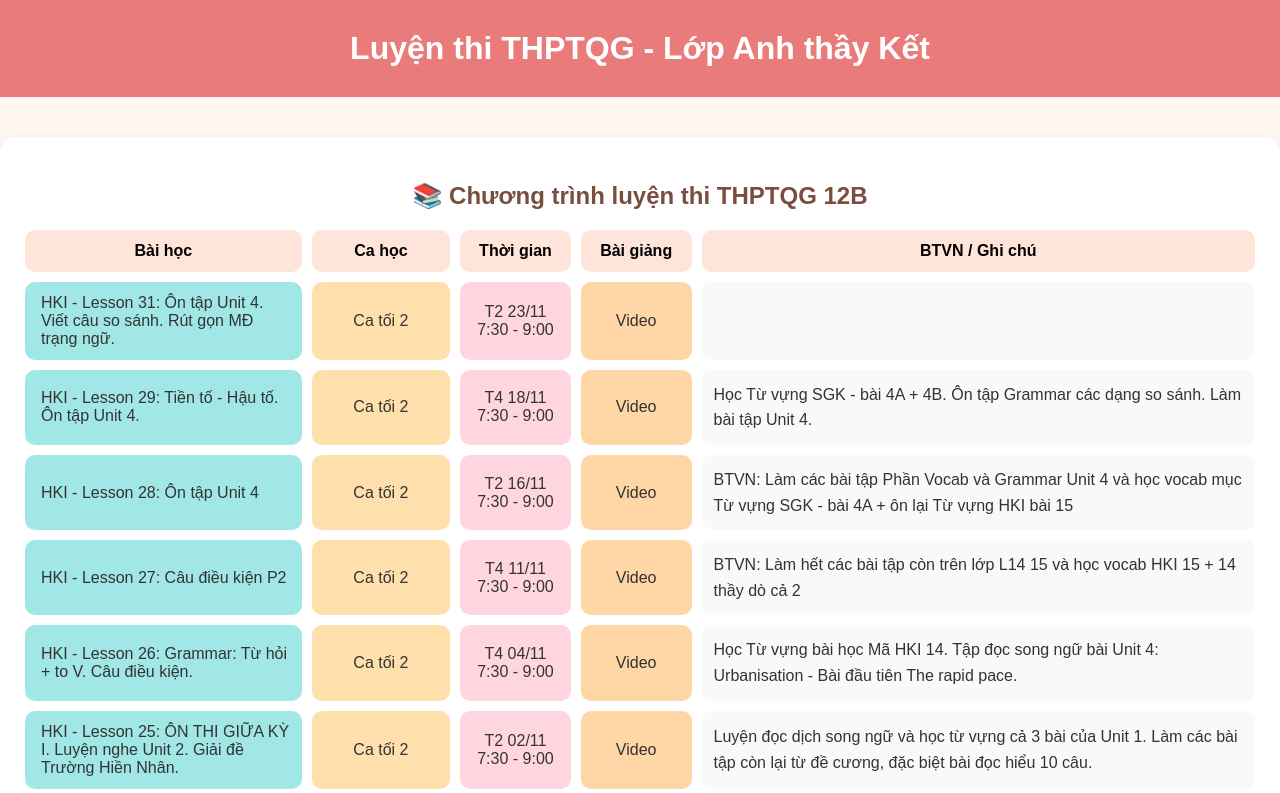
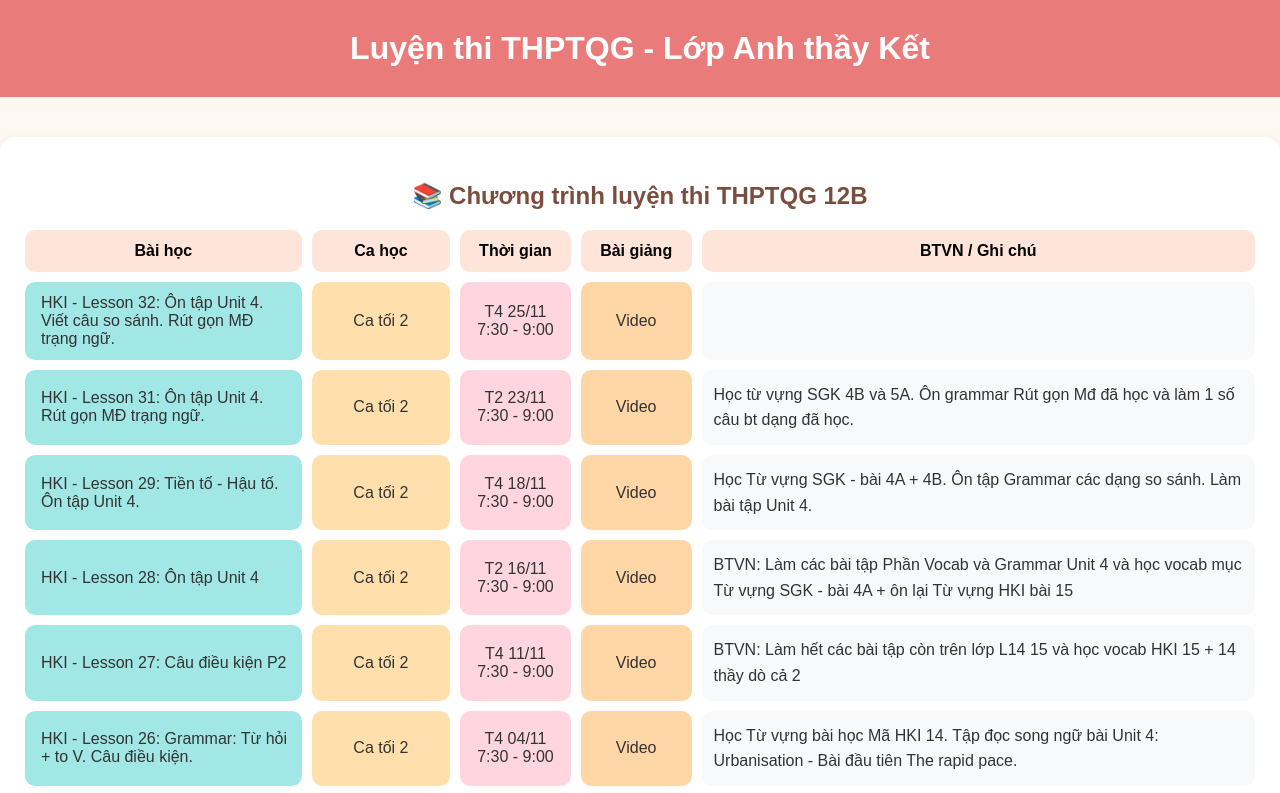
Before and after one commit to ketng91/thpt.khoahoc12B, a plain HTML site: page index.html in a window 1280 px wide. Shown: the top 793 px of the page. Drawn offline with Linux system fonts and the light colour scheme.

Commit message:
Add files via upload

```diff
--- a/index.html
+++ b/index.html
@@ -656,10 +656,19 @@ const lessons = [
     note:"Học Từ vựng SGK - bài 4A + 4B. Ôn tập Grammar các dạng so sánh. Làm bài tập Unit 4."
 },
 {
-    lesson:"HKI - Lesson 31: Ôn tập Unit 4. Viết câu so sánh. Rút gọn MĐ trạng ngữ.",
+    lesson:"HKI - Lesson 31: Ôn tập Unit 4. Rút gọn MĐ trạng ngữ.",
     lessonLink:"",
     session:"Ca tối 2",
     time:"T2 23/11<br>7:30 - 9:00",
+    video:"https://youtu.be/RE1WfxsT9f8",
+    homework:"",
+    note:"Học từ vựng SGK 4B và 5A. Ôn grammar Rút gọn Mđ đã học và làm 1 số câu bt dạng đã học."
+},
+{
+    lesson:"HKI - Lesson 32: Ôn tập Unit 4. Viết câu so sánh. Rút gọn MĐ trạng ngữ.",
+    lessonLink:"",
+    session:"Ca tối 2",
+    time:"T4 25/11<br>7:30 - 9:00",
     video:"",
     homework:"",
     note:""
```
